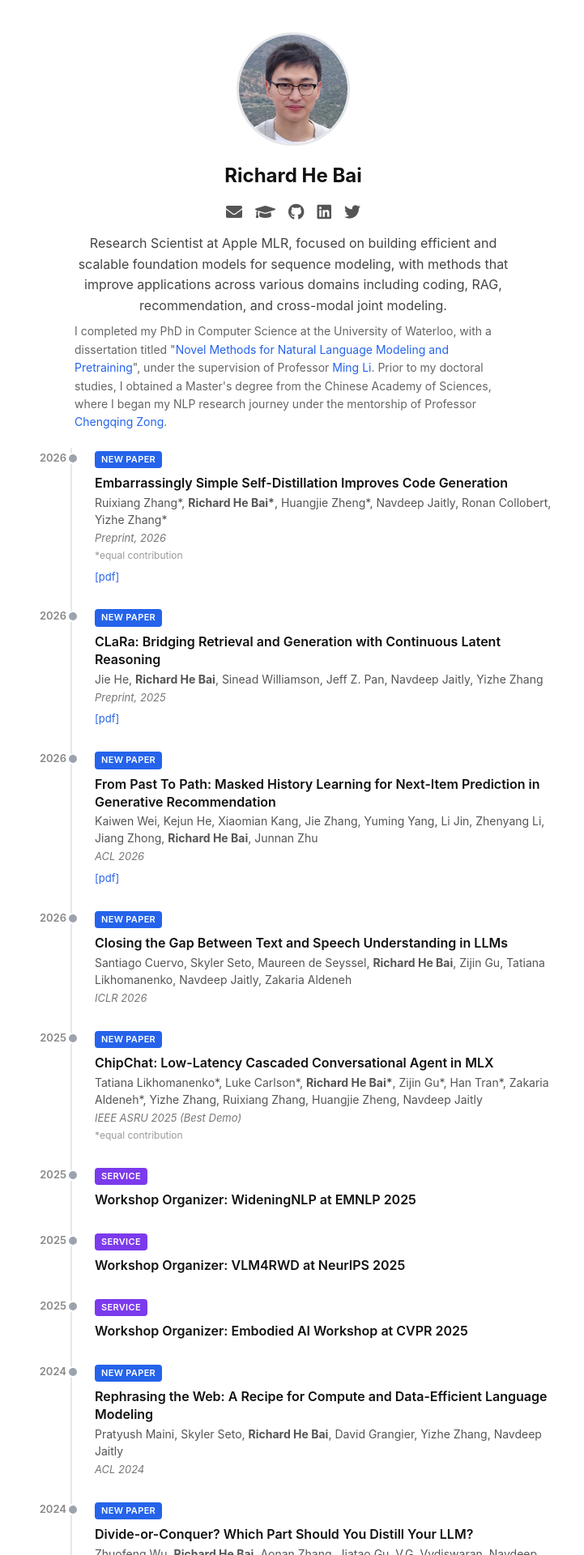
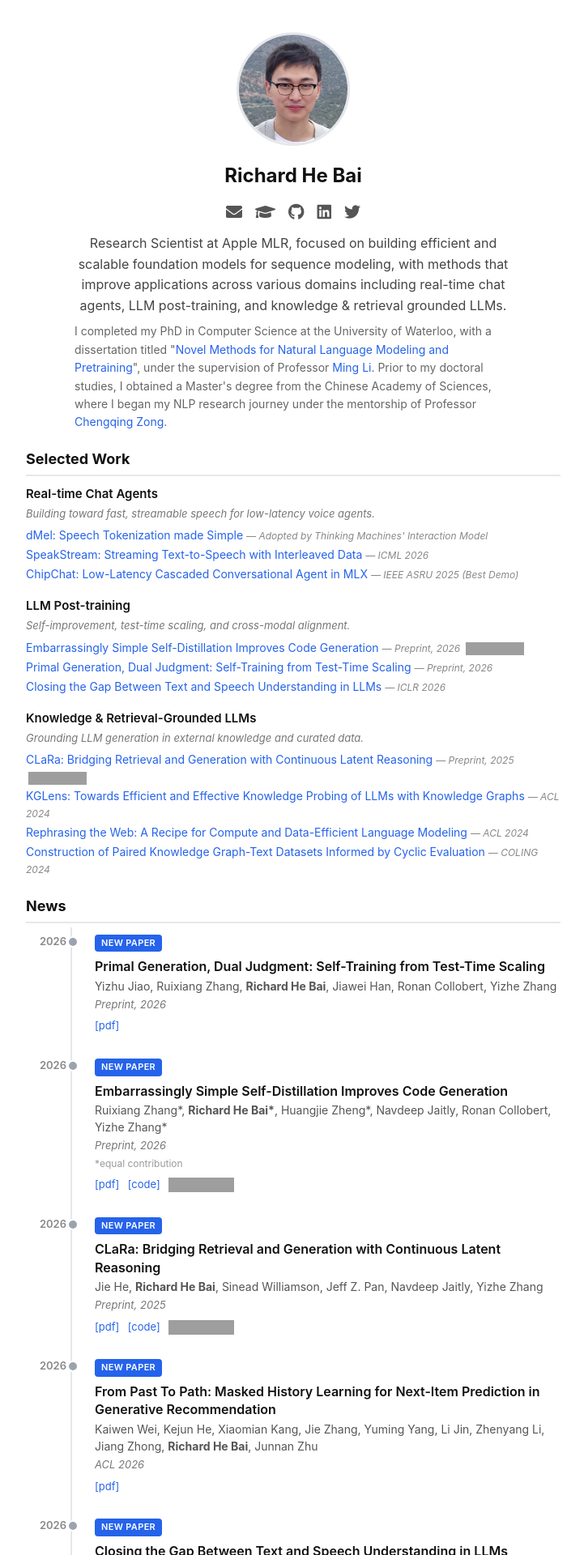
Before and after one commit to richardbaihe/richardbaihe.github.io, a Jekyll site: the page built from index.md, in a window 1280 px wide. Shown: the top 1920 px of the page at 81% size, without its empty margins (278-999 px from the left). Built offline with Jekyll 4.4.1, drawn with Linux system fonts in a browser that asks for light colours; nearby versions of some CDN libraries; some of the changed text lies outside the part shown; grey boxes are pictures that could not be loaded.

Commit message:
Add Selected Work section grouped by research theme
- New _data/selected.yml with three themes: real-time chat agents,
  LLM post-training, knowledge & retrieval-grounded LLMs.
- Bio rewritten to align with the same three themes.
- Timeline gets a "News" heading; vertical guide line offset to start
  below the heading.
- Add new entries: dMel, SpeakStream (ICML 2026), Primal Generation,
  and 2026 service entries (Area Chair NeurIPS, WideningNLP at EMNLP).
- Layout/CSS support shields.io GitHub star badges for any code link
  (timeline + selected), and a styled highlight slot on selected papers
  (used to surface dMel's adoption by Thinking Machines).
- Backfill arxiv/anthology links for several existing entries.

Co-Authored-By: Claude Opus 4.7 (1M context) <noreply@anthropic.com>

```diff
--- a/_config.yml
+++ b/_config.yml
@@ -7,7 +7,7 @@ markdown: kramdown
 
 # Profile
 avatar: /assets/img/avatar.jpeg
-bio: "Research Scientist at Apple MLR, focused on building efficient and scalable foundation models for sequence modeling, with methods that improve applications across various domains including coding, RAG, recommendation, and cross-modal joint modeling."
+bio: "Research Scientist at Apple MLR, focused on building efficient and scalable foundation models for sequence modeling, with methods that improve applications across various domains including real-time chat agents, LLM post-training, and knowledge & retrieval grounded LLMs."
 education: >-
   I completed my PhD in Computer Science at the University of Waterloo,
   with a dissertation titled
--- /dev/null
+++ b/_data/selected.yml
@@ -0,0 +1,45 @@
+- theme: "Real-time Chat Agents"
+  description: "Building toward fast, streamable speech for low-latency voice agents."
+  papers:
+    - title: "dMel: Speech Tokenization made Simple"
+      url: "https://arxiv.org/abs/2407.15835"
+      highlight:
+        text: "Adopted by Thinking Machines' Interaction Model"
+        url: "https://thinkingmachines.ai/blog/interaction-models/"
+    - title: "SpeakStream: Streaming Text-to-Speech with Interleaved Data"
+      venue: "ICML 2026"
+      url: "https://arxiv.org/abs/2505.19206"
+    - title: "ChipChat: Low-Latency Cascaded Conversational Agent in MLX"
+      venue: "IEEE ASRU 2025 (Best Demo)"
+      url: "https://arxiv.org/abs/2509.00078"
+
+- theme: "LLM Post-training"
+  description: "Self-improvement, test-time scaling, and cross-modal alignment."
+  papers:
+    - title: "Embarrassingly Simple Self-Distillation Improves Code Generation"
+      venue: "Preprint, 2026"
+      url: "https://arxiv.org/abs/2604.01193"
+      repo: "apple/ml-ssd"
+    - title: "Primal Generation, Dual Judgment: Self-Training from Test-Time Scaling"
+      venue: "Preprint, 2026"
+      url: "https://arxiv.org/abs/2605.11299"
+    - title: "Closing the Gap Between Text and Speech Understanding in LLMs"
+      venue: "ICLR 2026"
+      url: "https://arxiv.org/abs/2510.13632"
+
+- theme: "Knowledge & Retrieval-Grounded LLMs"
+  description: "Grounding LLM generation in external knowledge and curated data."
+  papers:
+    - title: "CLaRa: Bridging Retrieval and Generation with Continuous Latent Reasoning"
+      venue: "Preprint, 2025"
+      url: "https://arxiv.org/abs/2511.18659"
+      repo: "apple/ml-clara"
+    - title: "KGLens: Towards Efficient and Effective Knowledge Probing of LLMs with Knowledge Graphs"
+      venue: "ACL 2024"
+      url: "https://arxiv.org/abs/2312.11539"
+    - title: "Rephrasing the Web: A Recipe for Compute and Data-Efficient Language Modeling"
+      venue: "ACL 2024"
+      url: "https://arxiv.org/abs/2401.16380"
+    - title: "Construction of Paired Knowledge Graph-Text Datasets Informed by Cyclic Evaluation"
+      venue: "COLING 2024"
+      url: "https://aclanthology.org/2024.lrec-main.335/"
--- a/_data/timeline.yml
+++ b/_data/timeline.yml
@@ -1,3 +1,12 @@
+- date: "2026"
+  category: paper
+  title: "Primal Generation, Dual Judgment: Self-Training from Test-Time Scaling"
+  authors: "Yizhu Jiao, Ruixiang Zhang, <strong>Richard He Bai</strong>, Jiawei Han, Ronan Collobert, Yizhe Zhang"
+  venue: "Preprint, 2026"
+  links:
+    - label: pdf
+      url: "https://arxiv.org/abs/2605.11299"
+
 - date: "2026"
   category: paper
   title: "Embarrassingly Simple Self-Distillation Improves Code Generation"
@@ -7,6 +16,8 @@
   links:
     - label: pdf
       url: "https://arxiv.org/abs/2604.01193"
+    - label: code
+      url: "https://github.com/apple/ml-ssd"
 
 - date: "2026"
   category: paper
@@ -16,6 +27,8 @@
   links:
     - label: pdf
       url: "https://arxiv.org/abs/2511.18659"
+    - label: code
+      url: "https://github.com/apple/ml-clara"
 
 - date: "2026"
   category: paper
@@ -31,6 +44,17 @@
   title: "Closing the Gap Between Text and Speech Understanding in LLMs"
   authors: "Santiago Cuervo, Skyler Seto, Maureen de Seyssel, <strong>Richard He Bai</strong>, Zijin Gu, Tatiana Likhomanenko, Navdeep Jaitly, Zakaria Aldeneh"
   venue: "ICLR 2026"
+  links:
+    - label: pdf
+      url: "https://arxiv.org/abs/2510.13632"
+
+- date: "2026"
+  category: service
+  title: "Area Chair at NeurIPS 2026"
+
+- date: "2026"
+  category: service
+  title: "Workshop Organizer: WideningNLP at EMNLP 2026"
 
 - date: "2025"
   category: paper
@@ -38,6 +62,18 @@
   authors: "Tatiana Likhomanenko*, Luke Carlson*, <strong>Richard He Bai*</strong>, Zijin Gu*, Han Tran*, Zakaria Aldeneh*, Yizhe Zhang, Ruixiang Zhang, Huangjie Zheng, Navdeep Jaitly"
   venue: "IEEE ASRU 2025 (Best Demo)"
   note: "*equal contribution"
+  links:
+    - label: pdf
+      url: "https://arxiv.org/abs/2509.00078"
+
+- date: "2025"
+  category: paper
+  title: "SpeakStream: Streaming Text-to-Speech with Interleaved Data"
+  authors: "<strong>Richard He Bai</strong>, Zijin Gu, Tatiana Likhomanenko, Navdeep Jaitly"
+  venue: "ICML 2026"
+  links:
+    - label: pdf
+      url: "https://arxiv.org/abs/2505.19206"
 
 - date: "2025"
   category: service
@@ -56,6 +92,9 @@
   title: "Rephrasing the Web: A Recipe for Compute and Data-Efficient Language Modeling"
   authors: "Pratyush Maini, Skyler Seto, <strong>Richard He Bai</strong>, David Grangier, Yizhe Zhang, Navdeep Jaitly"
   venue: "ACL 2024"
+  links:
+    - label: pdf
+      url: "https://arxiv.org/abs/2401.16380"
 
 - date: "2024"
   category: paper
@@ -81,6 +120,9 @@
   authors: "Ali Mousavi*, Xin Zhan*, <strong>Richard He Bai*</strong>, Peng Shi, Theo Rekatsinas, Benjamin Han, Yunyao Li, Jeff Pound, Josh Susskind, Natalie Schluter, Ihab Ilyas, Navdeep Jaitly"
   venue: "COLING 2024"
   note: "*equal contribution"
+  links:
+    - label: pdf
+      url: "https://aclanthology.org/2024.lrec-main.335/"
 
 - date: "2024"
   category: paper
@@ -91,6 +133,15 @@
   links:
     - label: pdf
       url: "https://arxiv.org/abs/2312.11539"
+
+- date: "2024"
+  category: paper
+  title: "dMel: Speech Tokenization made Simple"
+  authors: "<strong>Richard He Bai</strong>, Tatiana Likhomanenko, Ruixiang Zhang, Zijin Gu, Zakaria Aldeneh, Navdeep Jaitly"
+  venue: "Preprint, 2024"
+  links:
+    - label: pdf
+      url: "https://arxiv.org/abs/2407.15835"
 
 - date: "2024"
   category: service
--- a/_layouts/default.html
+++ b/_layouts/default.html
@@ -26,7 +26,40 @@
     <p class="profile-education">{{ site.education }}</p>
   </section>
 
+  <section class="selected">
+    <h2 class="section-title">Selected Work</h2>
+    {% for theme in site.data.selected %}
+      <div class="theme">
+        <h3 class="theme-title">{{ theme.theme }}</h3>
+        {% if theme.description %}
+          <p class="theme-desc">{{ theme.description }}</p>
+        {% endif %}
+        <ul class="theme-papers">
+          {% for paper in theme.papers %}
+            <li>
+              {% if paper.url %}
+                <a href="{{ paper.url }}" target="_blank">{{ paper.title }}</a>
+              {% else %}
+                {{ paper.title }}
+              {% endif %}
+              {% if paper.venue %}<span class="theme-venue"> — {{ paper.venue }}</span>{% endif %}
+              {% if paper.repo %}
+                <a href="https://github.com/{{ paper.repo }}" target="_blank" class="github-stars" aria-label="GitHub stars">
+                  <img src="https://img.shields.io/github/stars/{{ paper.repo }}?style=social" alt="stars">
+                </a>
+              {% endif %}
+              {% if paper.highlight %}
+                <span class="theme-venue"> — <a href="{{ paper.highlight.url }}" target="_blank" class="theme-highlight">{{ paper.highlight.text }}</a></span>
+              {% endif %}
+            </li>
+          {% endfor %}
+        </ul>
+      </div>
+    {% endfor %}
+  </section>
+
   <section class="timeline">
+    <h2 class="section-title">News</h2>
     {% for entry in site.data.timeline %}
     <div class="timeline-entry">
       <div class="timeline-date">{{ entry.date }}</div>
@@ -56,6 +89,12 @@
           <p class="timeline-links">
             {% for link in entry.links %}
               <a href="{{ link.url }}" target="_blank">[{{ link.label }}]</a>
+              {% if link.url contains 'github.com/' %}
+                {% assign repo_path = link.url | remove: 'https://github.com/' | remove: 'http://github.com/' %}
+                <a href="{{ link.url }}" target="_blank" class="github-stars" aria-label="GitHub stars">
+                  <img src="https://img.shields.io/github/stars/{{ repo_path }}?style=social" alt="stars">
+                </a>
+              {% endif %}
             {% endfor %}
           </p>
         {% endif %}
--- a/assets/css/style.css
+++ b/assets/css/style.css
@@ -102,7 +102,7 @@ img {
   content: "";
   position: absolute;
   left: calc(2rem + 5.5rem);
-  top: 0;
+  top: 4rem;
   bottom: 0;
   width: 2px;
   background: #e5e7eb;
@@ -203,6 +203,78 @@ img {
   font-size: 1.3rem;
   color: #2563eb;
   margin-right: 0.6rem;
+}
+
+.timeline-links a.github-stars img {
+  vertical-align: middle;
+  height: 18px;
+}
+
+/* Selected Work */
+.selected {
+  max-width: 700px;
+  margin: 1rem auto 0;
+  padding: 0 2rem;
+}
+
+.section-title {
+  font-size: 1.8rem;
+  font-weight: 700;
+  color: #111;
+  margin: 0 0 1rem;
+  padding-bottom: 0.4rem;
+  border-bottom: 2px solid #e5e7eb;
+}
+
+.theme {
+  margin-bottom: 1.6rem;
+}
+
+.theme-title {
+  font-size: 1.5rem;
+  font-weight: 600;
+  color: #111;
+  margin: 0.8rem 0 0.2rem;
+}
+
+.theme-desc {
+  font-size: 1.3rem;
+  color: #777;
+  margin: 0 0 0.4rem;
+  font-style: italic;
+}
+
+.theme-papers {
+  list-style: none;
+  padding-left: 0;
+  margin: 0;
+}
+
+.theme-papers li {
+  font-size: 1.4rem;
+  color: #444;
+  padding: 0.15rem 0;
+  line-height: 1.5;
+}
+
+.theme-venue {
+  font-size: 1.2rem;
+  color: #888;
+  font-style: italic;
+}
+
+.theme-highlight {
+  color: inherit;
+}
+
+.theme-highlight:hover {
+  text-decoration: underline;
+}
+
+.theme-papers a.github-stars img {
+  vertical-align: middle;
+  height: 16px;
+  margin-left: 0.3rem;
 }
 
 /* Footer */
```
